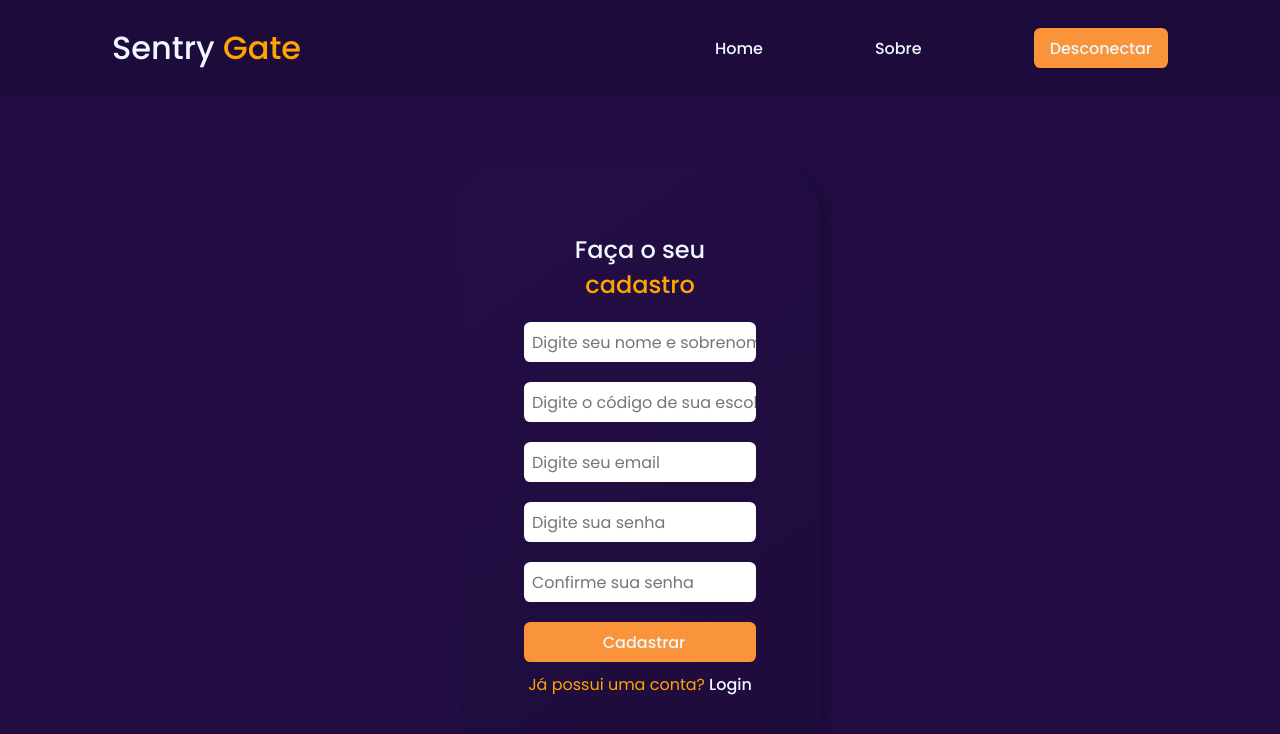
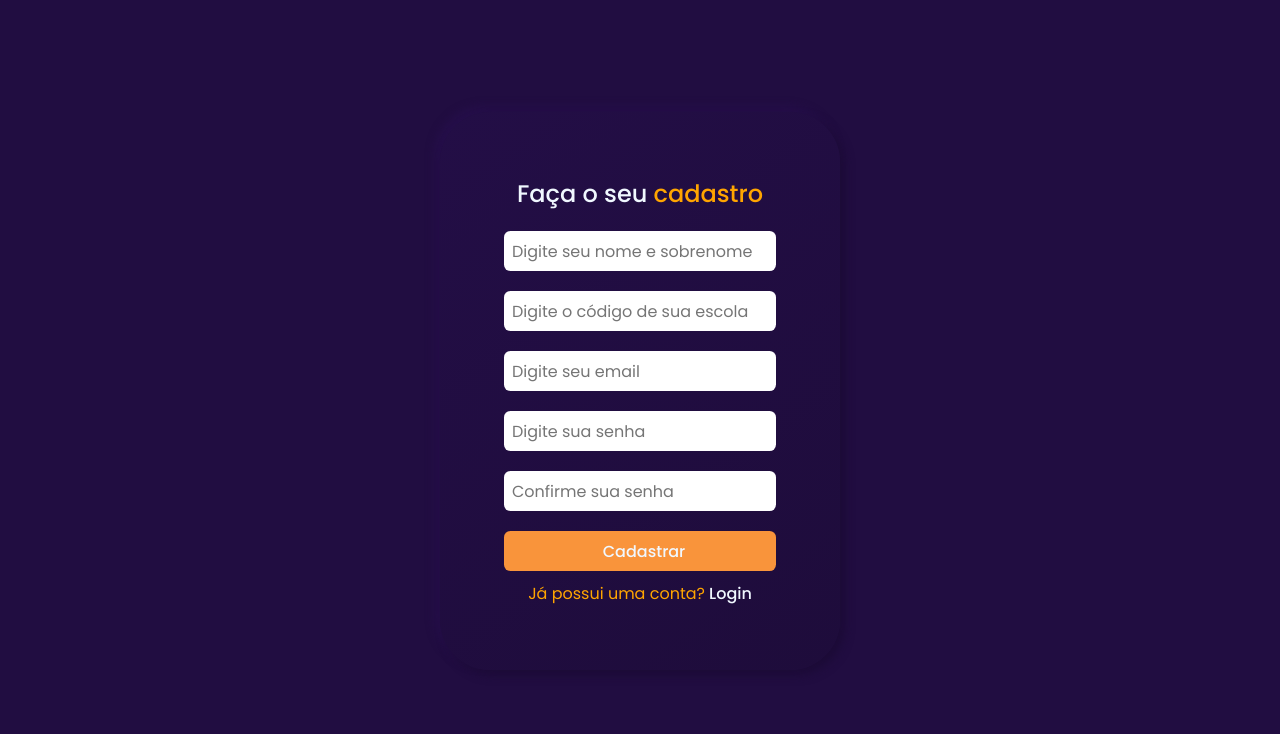
Before and after one commit to AlisonChs/sentrygate, a React (Create React App) app: page /register in a window 1280 px wide. Shown: the top 734 px of the page. Built offline with nearby package versions, Linux system fonts and the light colour scheme.

Commit message:
navbar complete

```diff
--- a/src/components/formScreen/form.css
+++ b/src/components/formScreen/form.css
@@ -1,6 +1,8 @@
 .contentForm {
   display: flex;
   justify-content: center;
+
+  padding: 3.5rem 0;
 }
 
 .screen {
--- a/src/components/registerScreen/Register.js
+++ b/src/components/registerScreen/Register.js
@@ -1,5 +1,6 @@
-import {useState} from 'react'
+import {useContext, useState} from 'react'
 import { useNavigate, Link } from 'react-router-dom'
+import { AuthContext } from '../../provider/Auth'
 import './register.css'
 
 export function Register() {
@@ -10,9 +11,15 @@ export function Register() {
   const [password, setPassword] = useState('')
   const [confirmPassword, setConfirmPassword] = useState('')
   const navigate = useNavigate()
+  const { user, setUser } = useContext(AuthContext)
+
+  function handleSubmit() {
+    setUser({ auth: true })
+
+    navigate('/main')
+}
 
   return (
-    <div className='center'>
       <div className='auth'>
         <form name='registration_form'>
         <h2>Faça o seu <span>cadastro</span></h2>
@@ -46,13 +53,12 @@ export function Register() {
             placeholder='Confirme sua senha'
             />
 
-          <button type='submit'>Cadastrar</button>
+          <button type='submit' onClick={handleSubmit} >Cadastrar</button>
         </form>
         <span>
           Já possui uma conta?
           <Link to='/'> Login</Link>
         </span>
       </div>
-    </div>
   )
 }
--- a/src/components/registerScreen/register.css
+++ b/src/components/registerScreen/register.css
@@ -1,13 +1,11 @@
 .center {
   display: flex;
-  justify-content: center;
 
   padding: 3.5rem 0;
 }
 
 .auth {
-  width: 90%;
-  max-width: 400px;
+  width: 25rem;
   padding: 4rem;
   text-align: center;
 
--- a/src/routes/RouteNavigation.js
+++ b/src/routes/RouteNavigation.js
@@ -15,9 +15,9 @@ export function RouteNavigation() {
 
   return (
     <>
-      <Header />
+      { user.auth ? <Header /> : <div></div> }
+    <div className="navbarContent">
       { user.auth ? <Navbar /> : <div></div> }
-    <div className="navbarContent">
 
       <div className="components">
         <Routes>
```
